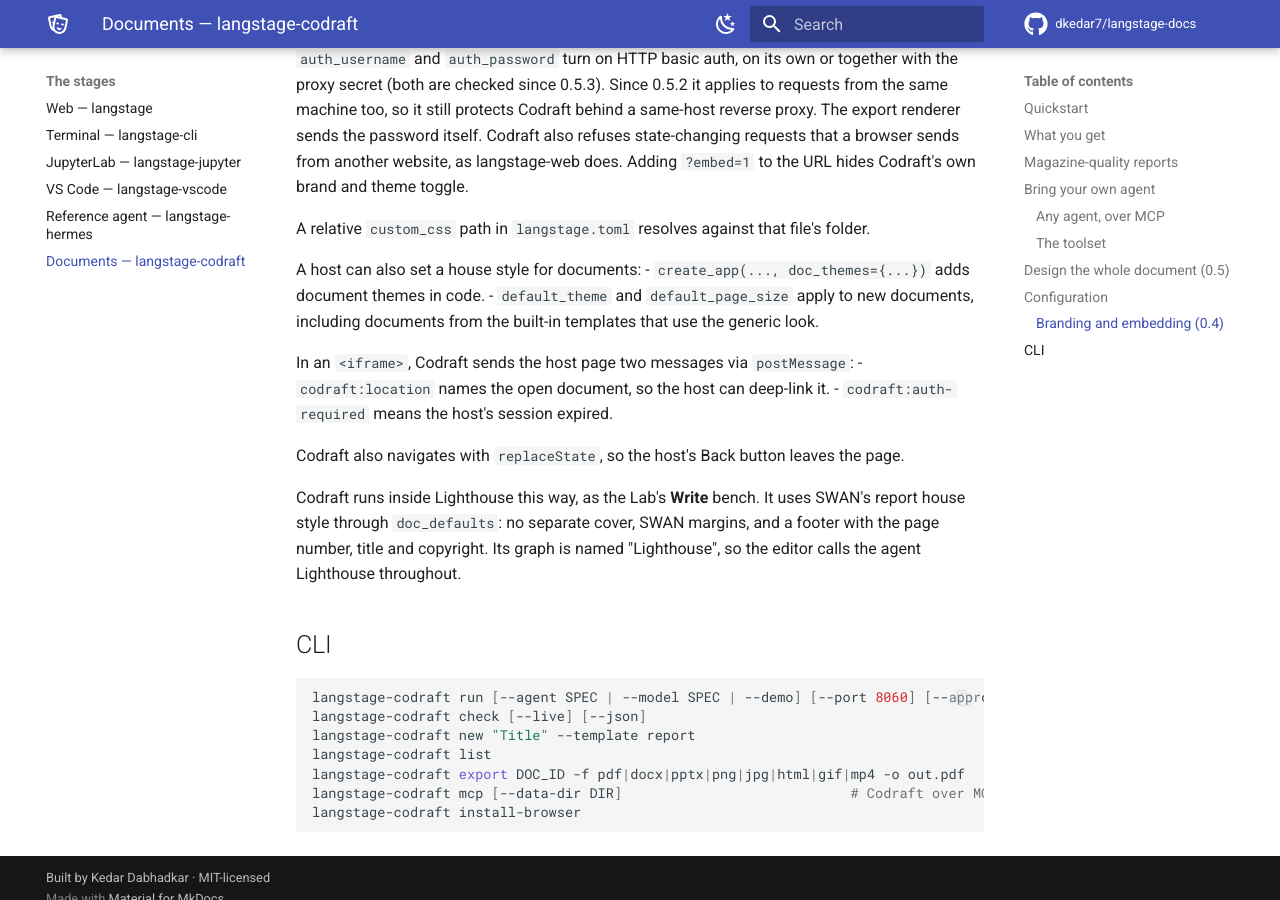
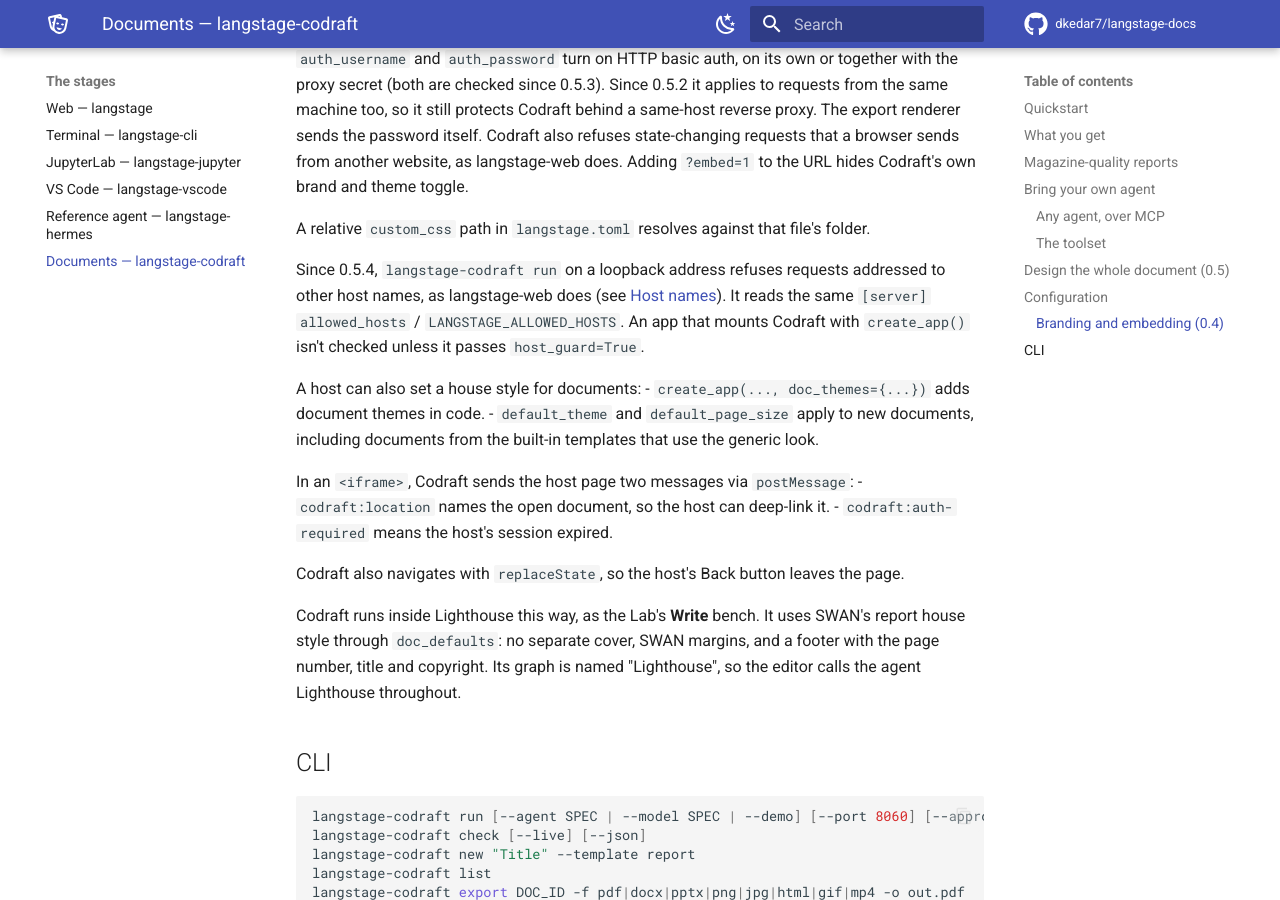
Before and after one commit to dkedar7/langstage-docs, an MkDocs documentation site: the page built from docs/stages/codraft.md, in a window 1280 px wide and 900 px high, scrolled down 6375 px. Built offline with MkDocs 1.6.1 and Material for MkDocs 9.7.7, drawn with Linux system fonts in a browser that asks for light colours; comment, search, counter and statistics services are not loaded.

Commit message:
Host names: document allowed_hosts (web 0.13.56/57, Codraft 0.5.4); bump versions (#36)
Claude-Session: https://claude.ai/code/session_01UifqaVXWAqdPtu6Xy96V58

Co-authored-by: Claude Opus 5.5 (1M context) <noreply@anthropic.com>

```diff
--- a/docs/stages/codraft.md
+++ b/docs/stages/codraft.md
@@ -229,6 +229,11 @@ Codraft's own brand and theme toggle.
 
 A relative `custom_css` path in `langstage.toml` resolves against that file's folder.
 
+Since 0.5.4, `langstage-codraft run` on a loopback address refuses requests addressed to other
+host names, as langstage-web does (see [Host names](web.md#host-names)). It reads the same
+`[server] allowed_hosts` / `LANGSTAGE_ALLOWED_HOSTS`. An app that mounts Codraft with
+`create_app()` isn't checked unless it passes `host_guard=True`.
+
 A host can also set a house style for documents:
 - `create_app(..., doc_themes={...})` adds document themes in code.
 - `default_theme` and `default_page_size` apply to new documents, including documents from the
--- a/versions.json
+++ b/versions.json
@@ -2,12 +2,12 @@
   "_comment": "Package versions the docs were last verified against. The nightly drift job (.github/workflows/drift.yml) compares these with PyPI. After syncing the docs, run: python scripts/drift.py bump Entries under 'releases' are GitHub release tags (the VS Code extension ships as a .vsix there, not on PyPI); the drift job checks them too.",
   "packages": {
     "langstage-core": "1.0.51",
-    "langstage": "0.13.55",
+    "langstage": "0.13.57",
     "langstage-cli": "0.6.45",
     "langstage-hermes": "0.4.44",
     "langstage-jupyter": "0.6.42",
     "langstage-vscode": "0.5.39",
-    "langstage-codraft": "0.5.3"
+    "langstage-codraft": "0.5.4"
   },
   "releases": {
     "langstage-vscode-extension": {
```
Also changed, not shown: docs/stages/web.md (+19 -0 lines).
